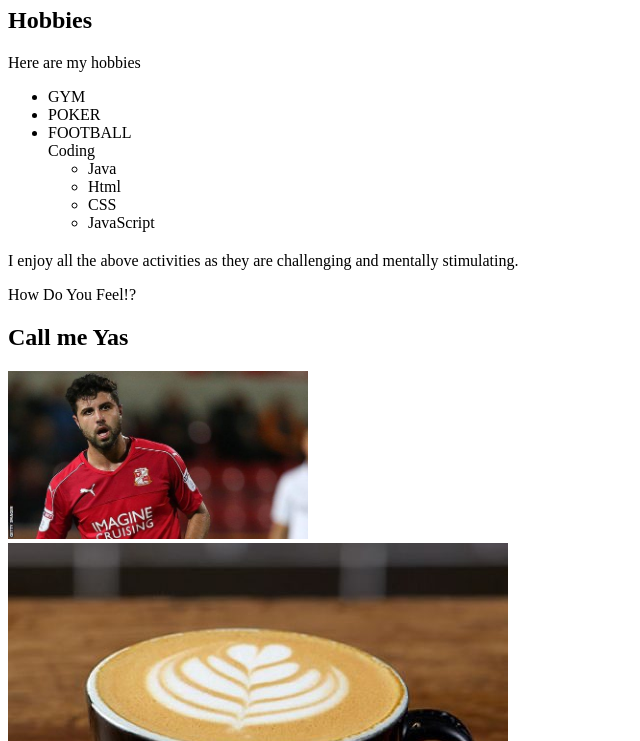
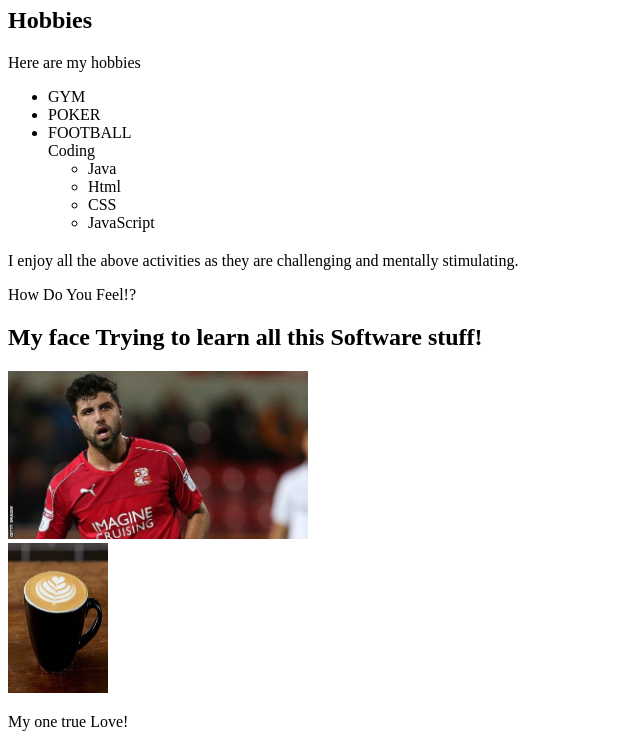
Before and after one commit to YasKas1991/Bio, a plain HTML site: page index.html in a window 1280 px wide. Shown: the part 73-814 px from the top of the page, without its empty margins (0-640 px from the left). Drawn offline with Linux system fonts and the light colour scheme.

Commit message:
Picture and wording update

```diff
--- a/index.html
+++ b/index.html
@@ -49,7 +49,7 @@
     </section>
 
     <section id="Kasim">
-      <h2>Call me Yas</h2>
+      <h2>My face Trying to learn all this Software stuff!</h2>
 
       <!-- Always have an alt attribute even if a blank value b/c using a figcaption. -->
       <img src="images/YasKas.jpg" alt="Yas Pic" width="300" />
@@ -60,10 +60,10 @@
           src="images/flat-white-coffe cup.jpg"
           alt="Picture"
           class="mr-4 max-w-md"
+          width="100"
+          height="150"
         />
-        <p class="border">
-          My feelings Trying to learn all this Software stuff!
-        </p>
+        <p class="border">My one true Love!</p>
       </section>
     </section>
 
```
